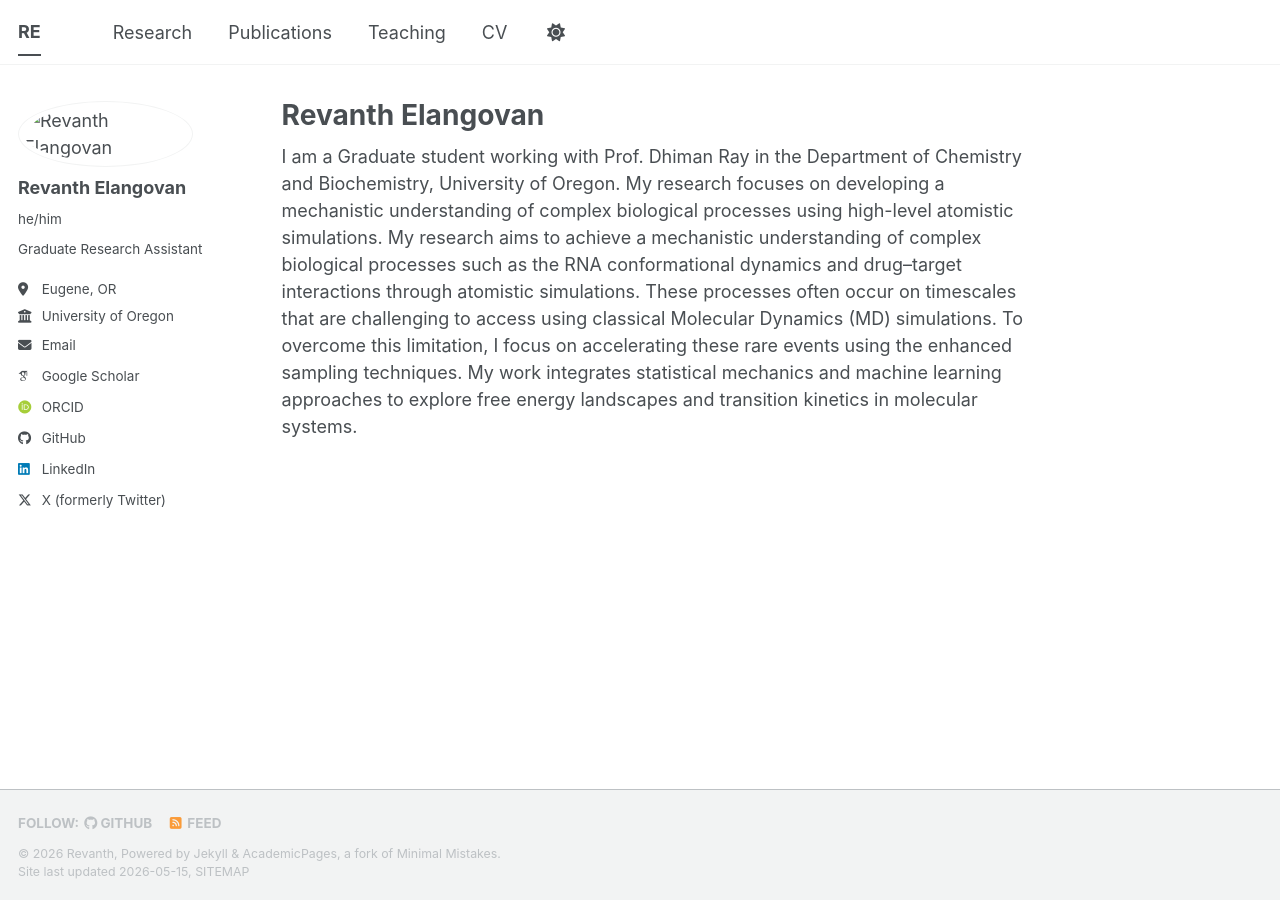
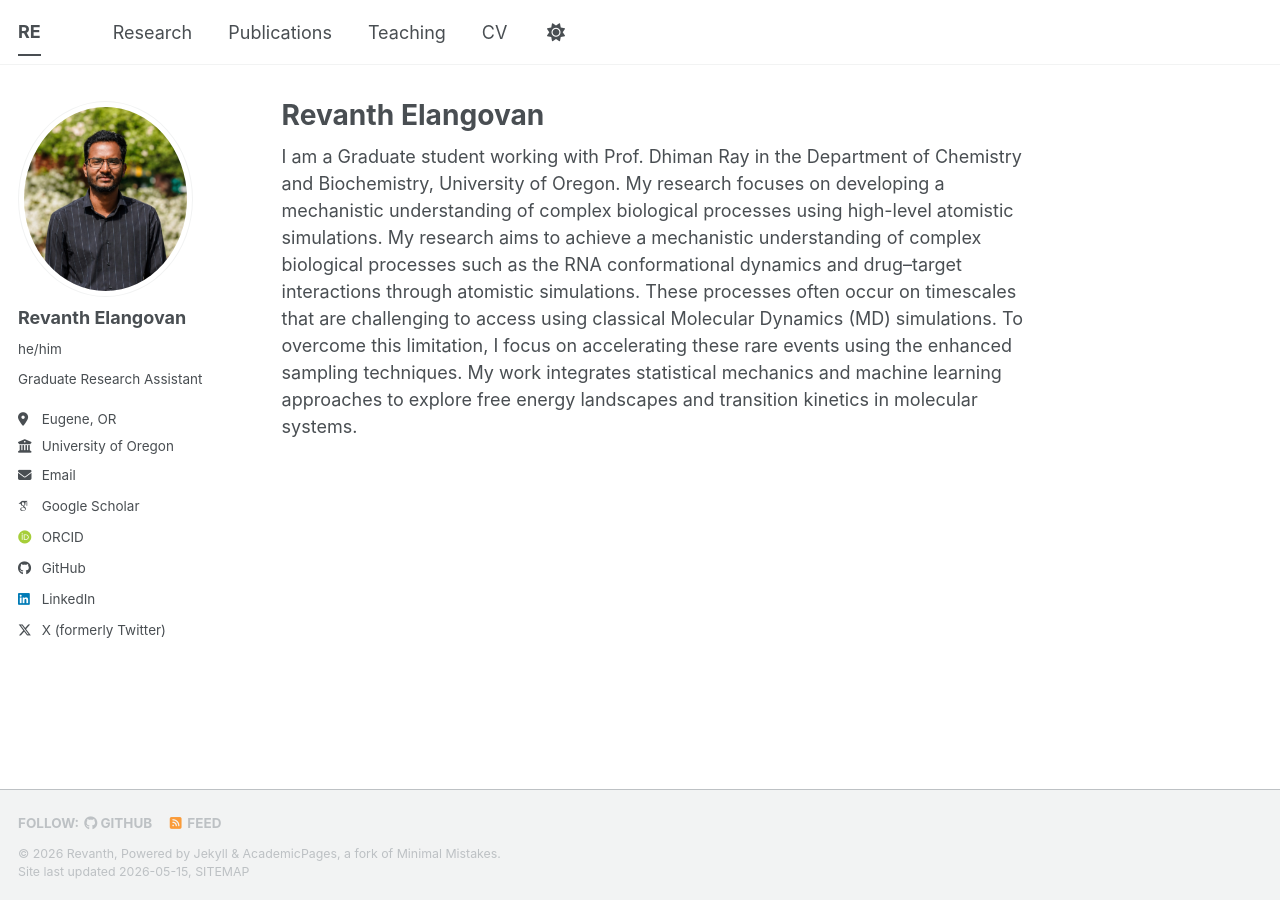
Before and after one commit to Revanth27-08/Revanth27-08.github.io, a Jekyll site: the page built from _pages/about.md, in a window 1280 px wide. Built offline with Jekyll 4.4.1, drawn with Linux system fonts in a browser that asks for light colours; some web fonts are replaced; a script bundle is joined from its source files by our own code; library files that are not in the unit come from our copies.

Commit message:
Update _config.yml

```diff
--- a/_config.yml
+++ b/_config.yml
@@ -23,7 +23,7 @@ repository               : "https://github.com/Revanth27-08"
 #               Additional customization can be done by editing /_includes/author-profile.html
 author:
   # Biographic information
-  avatar           : "images/Revanth_profile.png"
+  avatar           : "Revanth_profile.png"
   name             : "Revanth Elangovan"
   description      : "Molecular Dynamics | Enhanced Sampling | Machine Learning for Biomolecular Simulations"
   pronouns         : "he/him"
```
